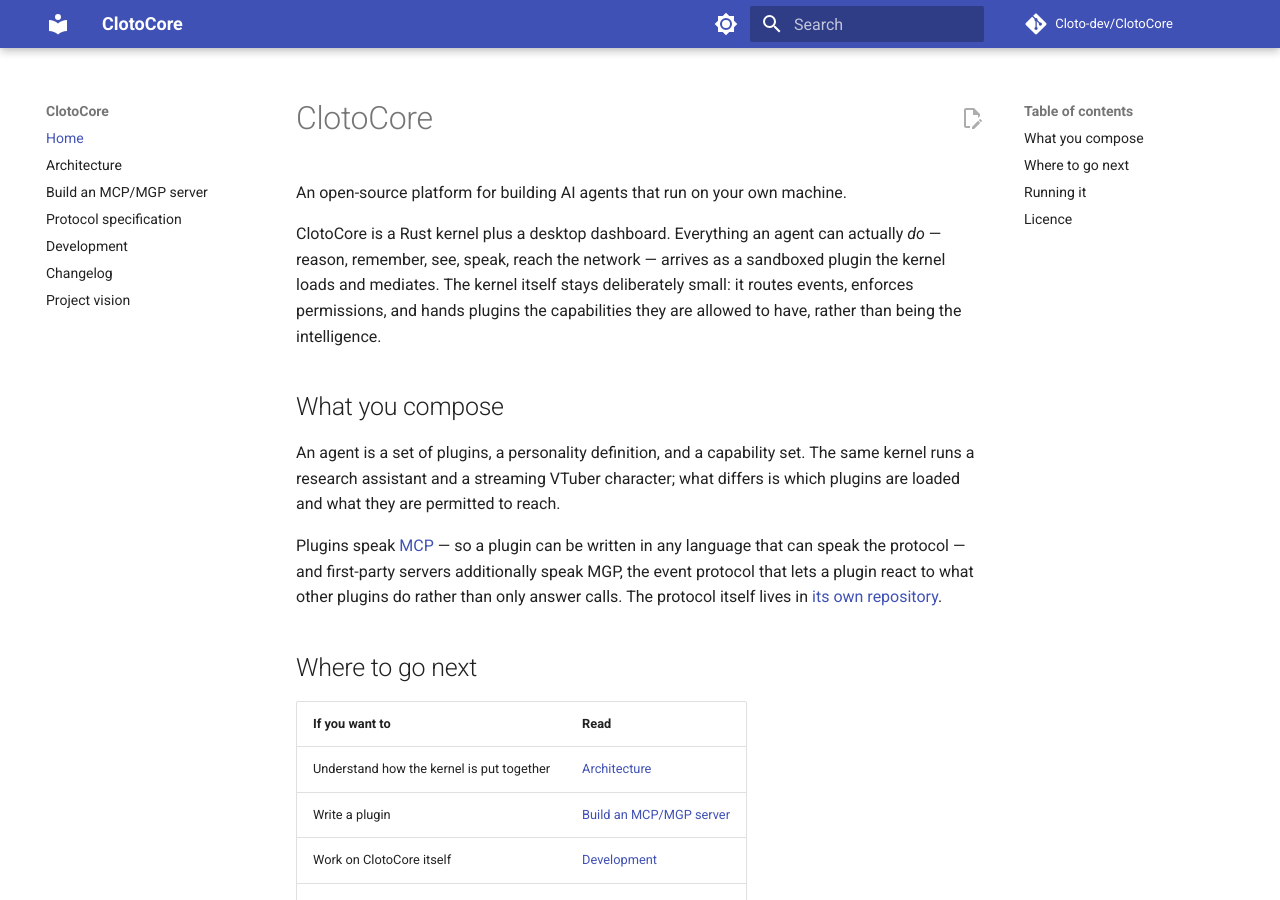
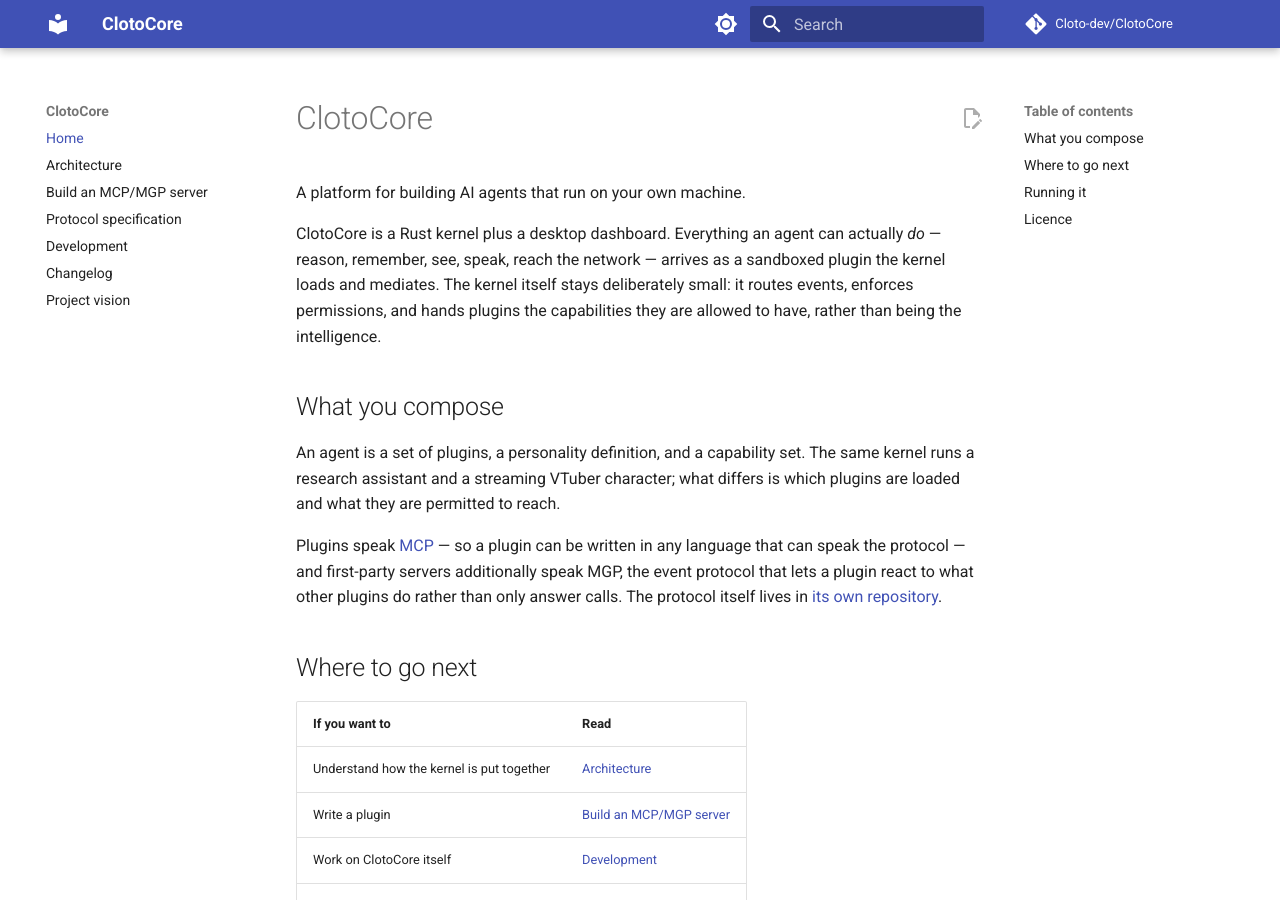
Before and after one commit to Cloto-dev/ClotoCore, an MkDocs documentation site: the page built from docs/index.md, in a window 1280 px wide and 900 px high. Built offline with MkDocs 1.6.1 and Material for MkDocs 9.7.7, drawn with Linux system fonts in a browser that asks for light colours; comment, search, counter and statistics services are not loaded.

Commit message:
docs: stop calling a Business Source Licence project open source
BSL 1.1 is not an open source licence. MariaDB, who wrote it, calls it
source-available, and the OSI has never approved it. This repository
described itself as open source in four places while shipping a licence
whose whole point is a threshold above which large-scale commercial
deployment needs prior approval — which is the opposite of what a reader
takes "open source" to promise.

The fix drops the classification rather than replacing it with
"source-available". The licence badge and LICENSE already say exactly
which terms apply, and they cannot drift the way a prose label can. A
sentence that does not classify the project cannot classify it wrongly,
and "source-available" reads as a hedge to anyone who has not met the
term before, which is most people.

Four sites, found by grepping the class after fixing the first one: the
README tagline, the documentation home page, the vision document, and an
unposted Show HN draft whose alternative title and opening paragraph
would have carried the claim to a new audience. The one remaining hit is
in an archived design note where "open source database" means opening the
database, not licensing it.

```diff
--- a/docs/index.md
+++ b/docs/index.md
@@ -1,6 +1,6 @@
 # ClotoCore
 
-An open-source platform for building AI agents that run on your own machine.
+A platform for building AI agents that run on your own machine.
 
 ClotoCore is a Rust kernel plus a desktop dashboard. Everything an agent can
 actually *do* — reason, remember, see, speak, reach the network — arrives as a
```
Also changed, not shown: README.md (+1 -1 lines), docs/PROJECT_VISION.md (+1 -1 lines), docs/hn-prep/hn-show-hn-clotocore.md (+3 -3 lines).
